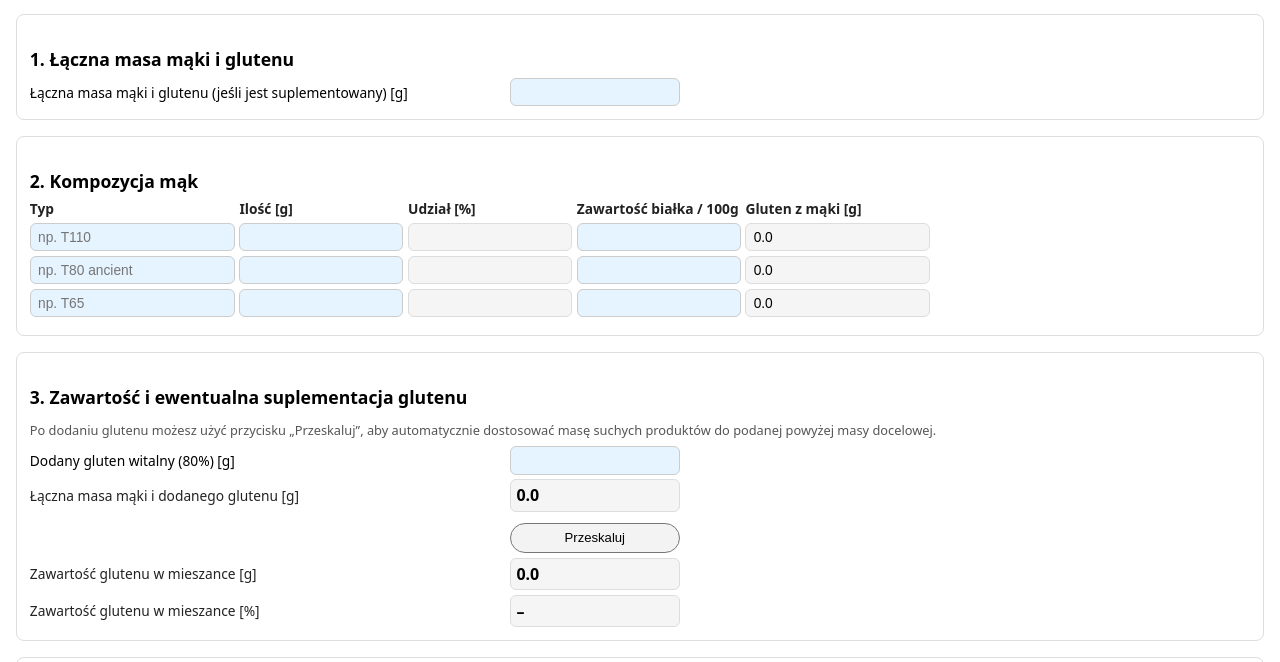
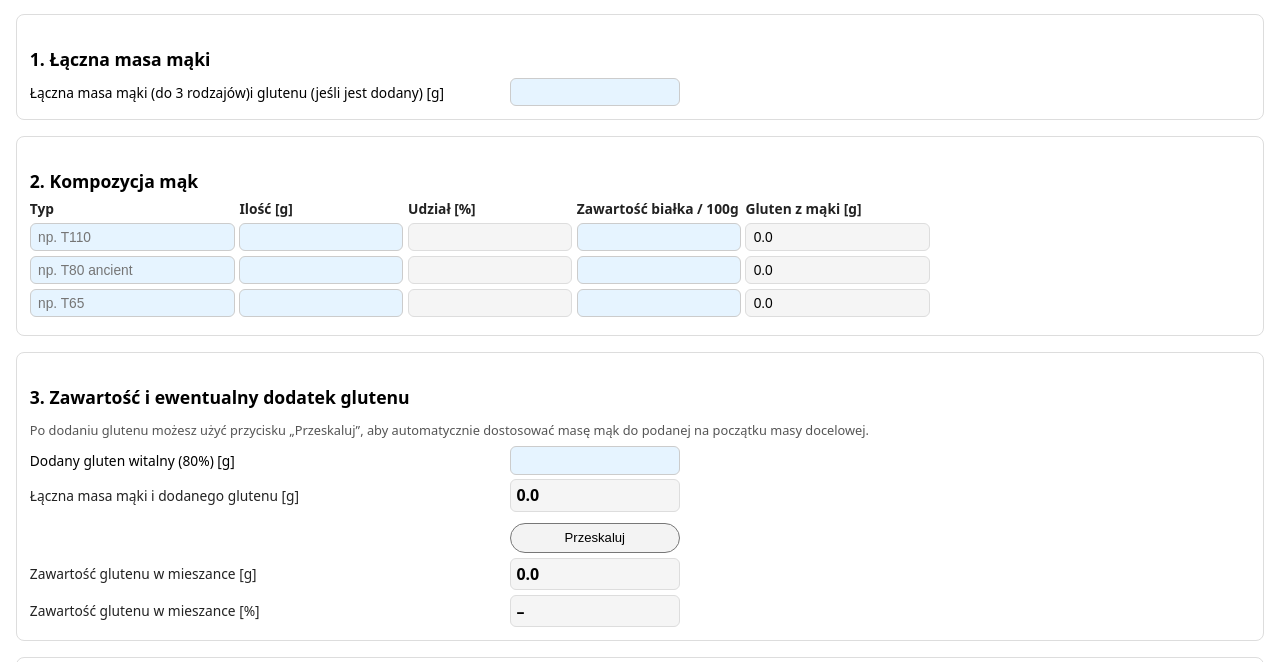
Before and after one commit to wdor-design/kalkulator-chleba, a plain HTML site: page index.html in a window 1280 px wide. Shown: the part 74-736 px from the top of the page. Drawn offline with Linux system fonts and the light colour scheme.

Commit message:
Update index.html

```diff
--- a/index.html
+++ b/index.html
@@ -169,10 +169,10 @@
 
 <!-- 1. SUMA SUCHYCH -->
 <div class="section">
-  <h2>1. Łączna masa mąki i glutenu</h2>
+  <h2>1. Łączna masa mąki</h2>
 
   <div class="grid">
-    <label for="totalDry">Łączna masa mąki i glutenu (jeśli jest suplementowany) [g]</label>
+    <label for="totalDry">Łączna masa mąki (do 3 rodzajów)i glutenu (jeśli jest dodany) [g]</label>
     <input type="number" id="totalDry" step="1" min="0" />
   </div>
 </div>
@@ -216,10 +216,10 @@
 
 <!-- 3. GLUTEN -->
 <div class="section">
-  <h2>3. Zawartość i ewentualna suplementacja glutenu</h2>
+  <h2>3. Zawartość i ewentualny dodatek glutenu</h2>
 
   <p class="hint">
-    Po dodaniu glutenu możesz użyć przycisku „Przeskaluj”, aby automatycznie dostosować masę suchych produktów do podanej powyżej masy docelowej.
+    Po dodaniu glutenu możesz użyć przycisku „Przeskaluj”, aby automatycznie dostosować masę mąk do podanej na początku masy docelowej.
   </p>
 
   <div class="grid">
```
